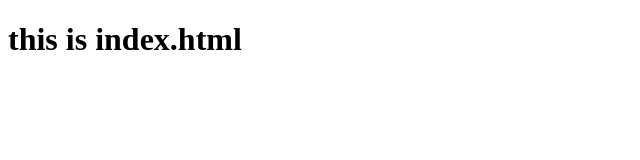
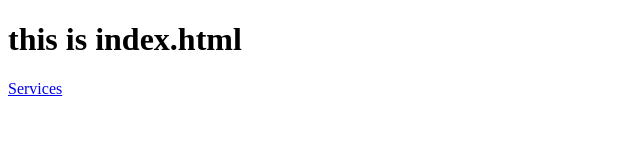
Before and after one commit to ajalkrish/group-3, a plain HTML site: page index.html in a window 1280 px wide. Shown: the full height of the page, 0-640 px from the left. Drawn offline with Linux system fonts and the light colour scheme.

Commit message:
updated index

```diff
--- a/index.html
+++ b/index.html
@@ -7,5 +7,6 @@
 </head>
 <body>
    <h1>this is index.html</h1>
+   <a href="Services.html">Services</a>
 </body>
 </html>
```
